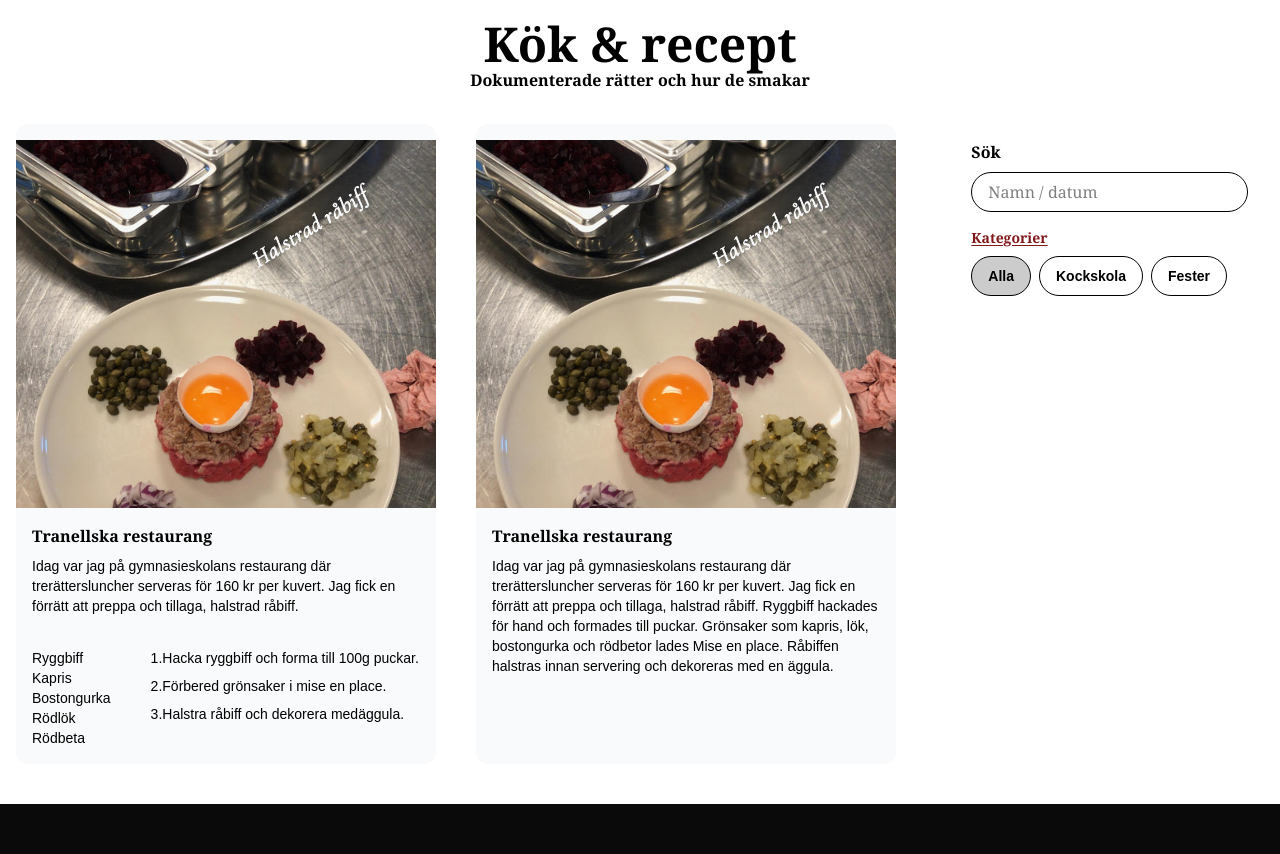
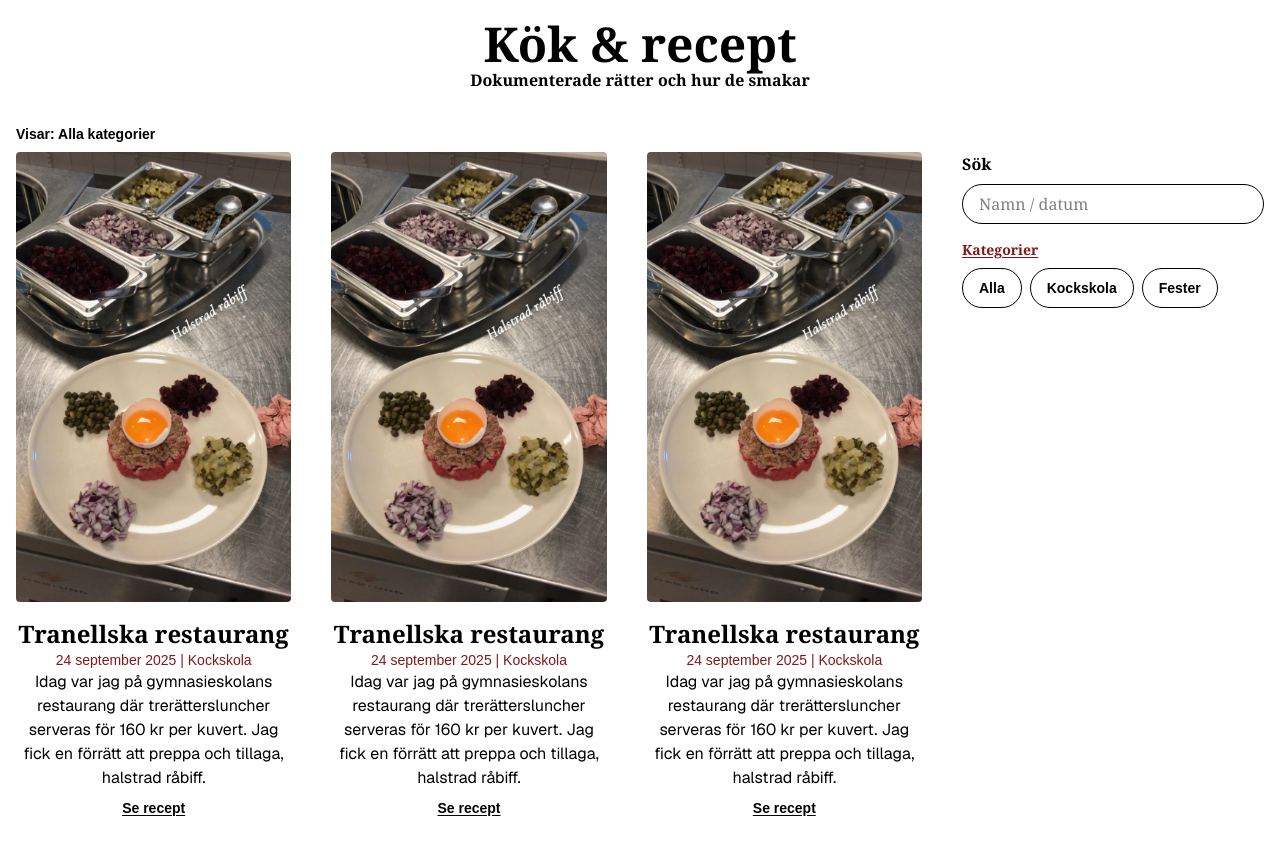
Before and after one commit to saraohman97/vindata, a Next.js app: page /kok in a window 1280 px wide. Shown: the part 820-1674 px from the top of the page. Before the commit the page ends 1624 px from the top, so only its background shows below. Built offline with nearby package versions, Linux system fonts and the light colour scheme.

Commit message:
Change in kok.

```diff
--- a/app/(routes)/kok/page.tsx
+++ b/app/(routes)/kok/page.tsx
@@ -7,7 +7,8 @@ import { posts } from "@/data";
 
 export default function Home() {
   const [cards, setCards] = useState(posts);
-  const [currentCard, setCurrentCard] = useState("All");
+  const [currentCard, setCurrentCard] = useState("Alla");
+  const [open, setOpen] = useState(false);
 
   // eslint-disable-next-line @typescript-eslint/no-explicit-any
   const handleBtns = (e: any) => {
@@ -16,7 +17,7 @@ export default function Home() {
   };
 
   useEffect(() => {
-    if (currentCard === "All") {
+    if (currentCard === "Alla") {
       setCards(posts);
     } else {
       const filtered = posts.filter((card) => {
@@ -53,31 +54,49 @@ export default function Home() {
           </div>
 
           {/* POSTLIST AND SIDEBAR */}
+            <div className="font-bold text-sm mb-2">
+              Visar: {currentCard === "Alla" ? "Alla kategorier" : currentCard}
+            </div>
+
           <div className="flex max-md:flex-col-reverse gap-10 items-start">
-            <section className="flex flex-wrap gap-10 w-full">
-              {cards.length ? (
-                <>
-                  {cards.map((card) => (
+            <section className="grid grid-cols-3 gap-10 w-full">
+              {/* POST */}
+              {cards.length
+                ? cards.map((card) => (
                     <div
                       key={card.id}
-                      className="bg-gray-50 rounded-xl text-black md:w-[420px]"
+                      className="rounded-xl text-black text-center"
                     >
+                      {/* IMAGE */}
                       <Image
                         src={`/${card.image}`}
                         alt=""
                         width={500}
                         height={500}
-                        className={`object-cover rounded-t-xl pt-4 hover:p-0 transition-all duration-300 max-h-96`}
+                        className="max-h-[450px] object-cover rounded-sm"
                       />
-                      <h3 className="p-4 pb-0 font-bold font-serif">
-                        {card.heading}
-                      </h3>
-                      <p className="text-sm p-4 pt-2">{card.text}</p>
 
-                      {card.recipe.ingredients[1] === "" ? (
+                      <div className="py-4 flex flex-col w-full items-center">
+                        {/* TEXT */}
+                        <h1 className="font-bold font-serif text-2xl">
+                          {card.title}
+                        </h1>
+                        <p className="text-red-900 text-sm">{card.createdAt} | {card.category}</p>
+                        <p className="pb-2 font-sans">{card.text}</p>
+                        <div className="font-bold underline underline-offset-2 cursor-pointer w-fit text-sm">Se recept</div>
+
+                        {/* RECIPE */}
+                        {/* {card.recipe.ingredients[1] === "" ? (
                           ""
                         ) : (
-                        <div className="p-4 flex gap-10 text-sm">
+                          <>
+                            {card.recipe! && open ? (
+                              <>
+                                <h3 className="font-bold font-serif">
+                                  {card.recipe.heading}
+                                </h3>
+
+                                <div className="flex gap-10 text-sm">
                                   <div className="w-min">
                                     {card.recipe.ingredients
                                       .toString()
@@ -100,20 +119,25 @@ export default function Home() {
                                       {card.recipe.instructions[3]}
                                     </div>
                                   </div>
-                          {/* {card.recipe.ingredients[1].toString()} */}
-                          {/* {card.recipe.ingredients.toString().split("")} */}
-                          {/* {cards.map(c => (c.recipe.ingredients))} */}
                                 </div>
-                      )}
-                    </div>
-                  ))}
                               </>
                             ) : (
-                "Inga inlägg"
+                              <button
+                                className="font-bold"
+                                onClick={() => setOpen(true)}
+                              >
+                                Se recept
+                              </button>
                             )}
+                          </>
+                        )} */}
+                      </div>
+                    </div>
+                  ))
+                : "Inga inlägg"}
             </section>
 
-            <section className="p-4 md:w-1/3 rounded-xl h-fit">
+            <section className="md:w-1/3 rounded-xl h-fit">
               <h3 className="mb-2 font-serif font-bold max-md:hidden">Sök</h3>
               <input
                 type="text"
@@ -128,7 +152,7 @@ export default function Home() {
                 <button
                   onClick={handleBtns}
                   type="button"
-                  value="All"
+                  value="Alla"
                   className={`h-10 px-4 border rounded-3xl hover:bg-gray-50 hover:text-red-900 hover:border-red-900 text-sm font-bold ${
                     currentCard === "All" ? "bg-black/20" : "bg-transparent"
                   }`}
--- a/components/filteredData.tsx
+++ b/components/filteredData.tsx
@@ -68,8 +68,57 @@ const FilteredData = () => {
           placeholder="Namn / datum"
           className="h-10 w-full font-serif bg-transparent px-4 border rounded-full outline-none hover:bg-gray-50 mb-4 max-md:hidden"
         />
+{/*
+        <div className="flex flex-wrap gap-2">
+          <h2 className="text-sm font-bold w-full underline underline-offset-2 font-serif text-red-900">
+            Färger
+          </h2>
+          <button
+            onClick={handleBtns}
+            type="button"
+            value="Alla"
+            className={`h-10 px-4 border rounded-3xl hover:bg-gray-50 hover:text-red-900 hover:border-red-900 text-sm font-bold ${
+              currentCard === "Alla" ? "bg-black/20" : "bg-transparent"
+            }`}
+          >
+            Alla
+          </button>
 
-        <div className="flex flex-wrap gap-2">
+          <button
+            onClick={handleBtns}
+            type="button"
+            value="Australien"
+            className={`h-10 px-4 border rounded-3xl hover:bg-gray-50 hover:text-red-900 hover:border-red-900 text-sm font-bold ${
+              currentCard === "Australien" ? "bg-black/20" : "bg-transparent"
+            }`}
+          >
+            Rött
+          </button>
+
+          <button
+            onClick={handleBtns}
+            type="button"
+            value="Australien"
+            className={`h-10 px-4 border rounded-3xl hover:bg-gray-50 hover:text-red-900 hover:border-red-900 text-sm font-bold ${
+              currentCard === "Australien" ? "bg-black/20" : "bg-transparent"
+            }`}
+          >
+            Vitt
+          </button>
+
+          <button
+            onClick={handleBtns}
+            type="button"
+            value="Australien"
+            className={`h-10 px-4 border rounded-3xl hover:bg-gray-50 hover:text-red-900 hover:border-red-900 text-sm font-bold ${
+              currentCard === "Australien" ? "bg-black/20" : "bg-transparent"
+            }`}
+          >
+            Rosé
+          </button>
+        </div> */}
+
+        <div className="flex flex-wrap gap-2 mt-4">
           <h2 className="text-sm font-bold w-full underline underline-offset-2 font-serif text-red-900">
             Länder
           </h2>
@@ -139,6 +188,58 @@ const FilteredData = () => {
             USA
           </button>
         </div>
+
+        {/* <div className="flex flex-wrap gap-2 mt-4 max-md:hidden">
+          <h2 className="text-sm font-bold w-full underline underline-offset-2 font-serif text-red-900">
+            Smaker
+          </h2>
+          <button
+            onClick={handleBtns}
+            type="button"
+            value="Alla"
+            className={`h-10 px-4 border rounded-3xl hover:bg-gray-50 hover:text-red-900 hover:border-red-900 text-sm font-bold ${
+              currentCard === "Alla" ? "bg-black/20" : "bg-transparent"
+            }`}
+          >
+            Alla
+          </button>
+
+          <button
+            onClick={handleBtns}
+            type="button"
+            value="Australien"
+            className={`h-10 px-4 border rounded-3xl hover:bg-gray-50 hover:text-red-900 hover:border-red-900 text-sm font-bold`}
+          >
+            Fruktigt & Smakrikt
+          </button>
+
+          <button
+            onClick={handleBtns}
+            type="button"
+            value="Australien"
+            className={`h-10 px-4 border rounded-3xl hover:bg-gray-50 hover:text-red-900 hover:border-red-900 text-sm font-bold`}
+          >
+            Mjukt & Bärigt
+          </button>
+
+          <button
+            onClick={handleBtns}
+            type="button"
+            value="Australien"
+            className={`h-10 px-4 border rounded-3xl hover:bg-gray-50 hover:text-red-900 hover:border-red-900 text-sm font-bold`}
+          >
+            Stramt & nyanserat
+          </button>
+
+          <button
+            onClick={handleBtns}
+            type="button"
+            value="Australien"
+            className={`h-10 px-4 border rounded-3xl hover:bg-gray-50 hover:text-red-900 hover:border-red-900 text-sm font-bold`}
+          >
+            Kryddigt & Mustigt
+          </button>
+        </div> */}
       </section>
     </div>
   );
--- a/data.ts
+++ b/data.ts
@@ -286,14 +286,15 @@ export const posts = [
     //     }
     // },
     {
-        id: 2,
-        heading: "Tranellska restaurang",
+        id: 1,
+        title: "Tranellska restaurang",
         text: "Idag var jag på gymnasieskolans restaurang där trerättersluncher serveras för 160 kr per kuvert. Jag fick en förrätt att preppa och tillaga, halstrad råbiff.",
         image: "post-1.jpg",
         createdAt: "24 september 2025",
         category: "Kockskola",
         recipe: {
-            summary: "",
+            heading: "Halstrad råbiff",
+            summary: "summary",
             ingredients: [
                 "Ryggbiff",
                 "Kapris",
@@ -309,21 +310,50 @@ export const posts = [
         }
     },
     {
-        id: 1,
-        heading: "Tranellska restaurang",
-        text: "Idag var jag på gymnasieskolans restaurang där trerättersluncher serveras för 160 kr per kuvert. Jag fick en förrätt att preppa och tillaga, halstrad råbiff. Ryggbiff hackades för hand och formades till puckar. Grönsaker som kapris, lök, bostongurka och rödbetor lades Mise en place. Råbiffen halstras innan servering och dekoreras med en äggula. ",
+        id: 2,
+        title: "Tranellska restaurang",
+        text: "Idag var jag på gymnasieskolans restaurang där trerättersluncher serveras för 160 kr per kuvert. Jag fick en förrätt att preppa och tillaga, halstrad råbiff.",
         image: "post-1.jpg",
         createdAt: "24 september 2025",
         category: "Kockskola",
         recipe: {
-            summary: "",
-            ingredients: {
-                1: "",
-                2: "",
-            },
+            heading: "Halstrad råbiff",
+            summary: "summary",
+            ingredients: [
+                "Ryggbiff",
+                "Kapris",
+                "Bostongurka",
+                "Rödlök",
+                "Rödbeta",
+            ],
             instructions: {
-                1: "",
-                2: "",
+                1: "Hacka ryggbiff och forma till 100g puckar.",
+                2: "Förbered grönsaker i mise en place.",
+                3: "Halstra råbiff och dekorera medäggula."
+            }
+        }
+    },
+    {
+        id: 3,
+        title: "Tranellska restaurang",
+        text: "Idag var jag på gymnasieskolans restaurang där trerättersluncher serveras för 160 kr per kuvert. Jag fick en förrätt att preppa och tillaga, halstrad råbiff.",
+        image: "post-1.jpg",
+        createdAt: "24 september 2025",
+        category: "Kockskola",
+        recipe: {
+            heading: "Halstrad råbiff",
+            summary: "summary",
+            ingredients: [
+                "Ryggbiff",
+                "Kapris",
+                "Bostongurka",
+                "Rödlök",
+                "Rödbeta",
+            ],
+            instructions: {
+                1: "Hacka ryggbiff och forma till 100g puckar.",
+                2: "Förbered grönsaker i mise en place.",
+                3: "Halstra råbiff och dekorera medäggula."
             }
         }
     },
```
Lines whose indentation alone changed are shown as unchanged.
